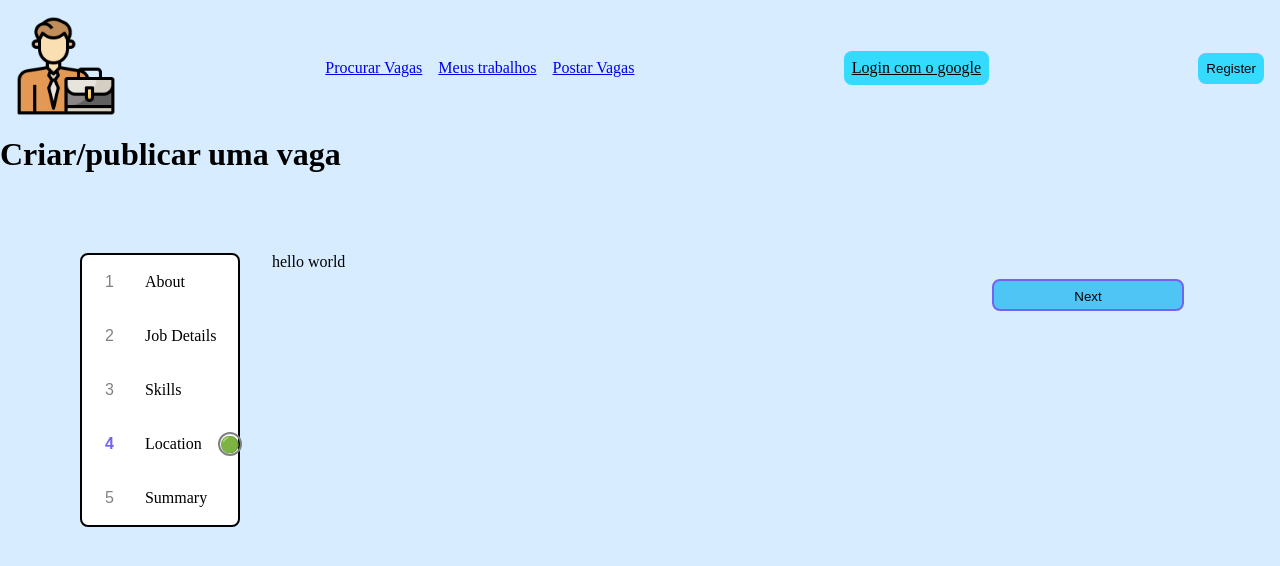
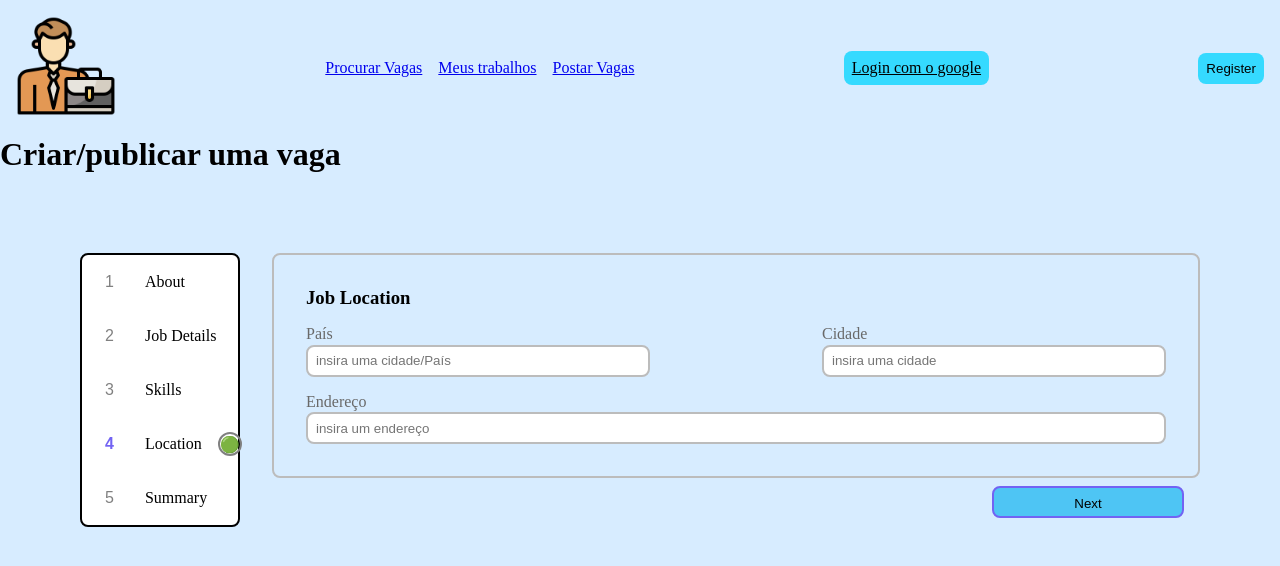
Before and after one commit to 404GabrielDev/Job-Portal, a React (Vite) app in the folder client/: page /post in a window 1280 px wide. Both pictures are taken after a click on the element "Location". Shown: the top 566 px of the page. Built offline with nearby package versions, Linux system fonts and the light colour scheme; no server answers.

Commit message:
Page Location/css

```diff
--- a/client/src/components/JobPost/JobLocation.jsx
+++ b/client/src/components/JobPost/JobLocation.jsx
@@ -1,11 +1,61 @@
-import React from 'react'
+import React from "react";
+import useGlobalContext from "../../context/UseContext";
+import './jobLocation.css'
+
 
 const JobLocation = () => {
+  const { setLocation, location } = useGlobalContext();
+
+  const handleLocationChange = (e) => {
+    const { name, value } = e.target;
+
+    setLocation((prev) => ({ ...prev, [name]: value }));
+  };
+
   return (
-    <div>
-      hello world
+    <div className="container-allLocation">
+      <h3>Job Location</h3>
+      <div className="container-countryCity">
+        <div className="input-CountryCity">
+          <label htmlFor="country">País</label>
+          <input
+            type="text"
+            id="country"
+            name="country"
+            value={location.country}
+            onChange={handleLocationChange}
+            placeholder="insira uma cidade/País"
+          />
+        </div>
+
+        <div className="input-CountryCity">
+          <label htmlFor="city">Cidade</label>
+          <input
+            type="text"
+            id="city"
+            name="city"
+            value={location.city}
+            onChange={handleLocationChange}
+            placeholder="insira uma cidade"
+          />
+        </div>
+      </div>
+
+      <div>
+        <div className="input-address">
+          <label htmlFor="country">Endereço</label>
+          <input
+            type="text"
+            id="address"
+            name="address"
+            value={location.address}
+            onChange={handleLocationChange}
+            placeholder="insira um endereço"
+          />
+        </div>
+      </div>
     </div>
-  )
-}
+  );
+};
 
-export default JobLocation
+export default JobLocation;
--- /dev/null
+++ b/client/src/components/JobPost/jobLocation.css
@@ -0,0 +1,65 @@
+.container-allLocation {
+  border: 2px solid #bcbcbc;
+  border-radius: 0.5rem;
+  padding: 2rem;
+  display: flex;
+  flex-direction: column;
+  gap: 1rem;
+}
+
+.container-countryCity {
+  display: flex;
+  justify-content: space-between;
+  /* padding: 1rem; */
+  border-radius: 0.5rem;
+}
+
+.input-CountryCity {
+  width: 40%;
+  display: flex;
+  flex-direction: column;
+  gap: 0.1rem;
+  /* padding: 0 1rem; */
+}
+
+.input-CountryCity label {
+  color: #696969;
+}
+
+#country {
+  width: 100%;
+  height: 2rem;
+  border: none;
+  border: 2px solid #bcbcbc;
+  border-radius: 0.5rem;
+  padding: 0 0.5rem;
+}
+
+#city {
+  width: 100%;
+  height: 2rem;
+  border: none;
+  border: 2px solid #bcbcbc;
+  border-radius: 0.5rem;
+  padding: 0 0.5rem;
+}
+
+.input-address {
+  width: 100%;
+  display: flex;
+  flex-direction: column;
+  gap: 0.1rem;
+}
+
+.input-address label {
+  color: #696969;
+}
+
+#address {
+  width: 100%;
+  height: 2rem;
+  border: none;
+  border: 2px solid #bcbcbc;
+  border-radius: 0.5rem;
+  padding: 0 0.5rem;
+}
--- a/client/src/context/GlobalContextProvider.jsx
+++ b/client/src/context/GlobalContextProvider.jsx
@@ -113,9 +113,9 @@ const GlobalContextProvider = ({ children }) => {
         setNegotiable,
         hideSalary,
         setHideSalary,
-        setNegotiable,
         setTags,
         setSkills,
+        setLocation,
       }}
     >
       {children}
```
